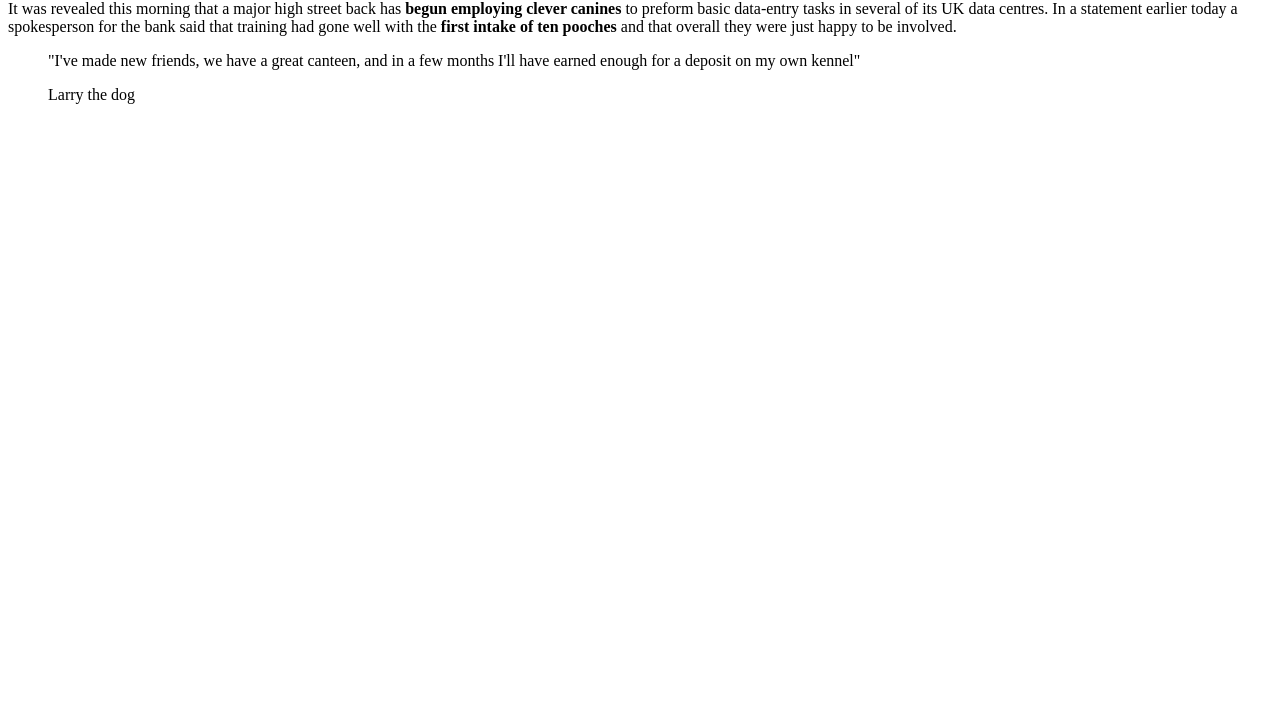
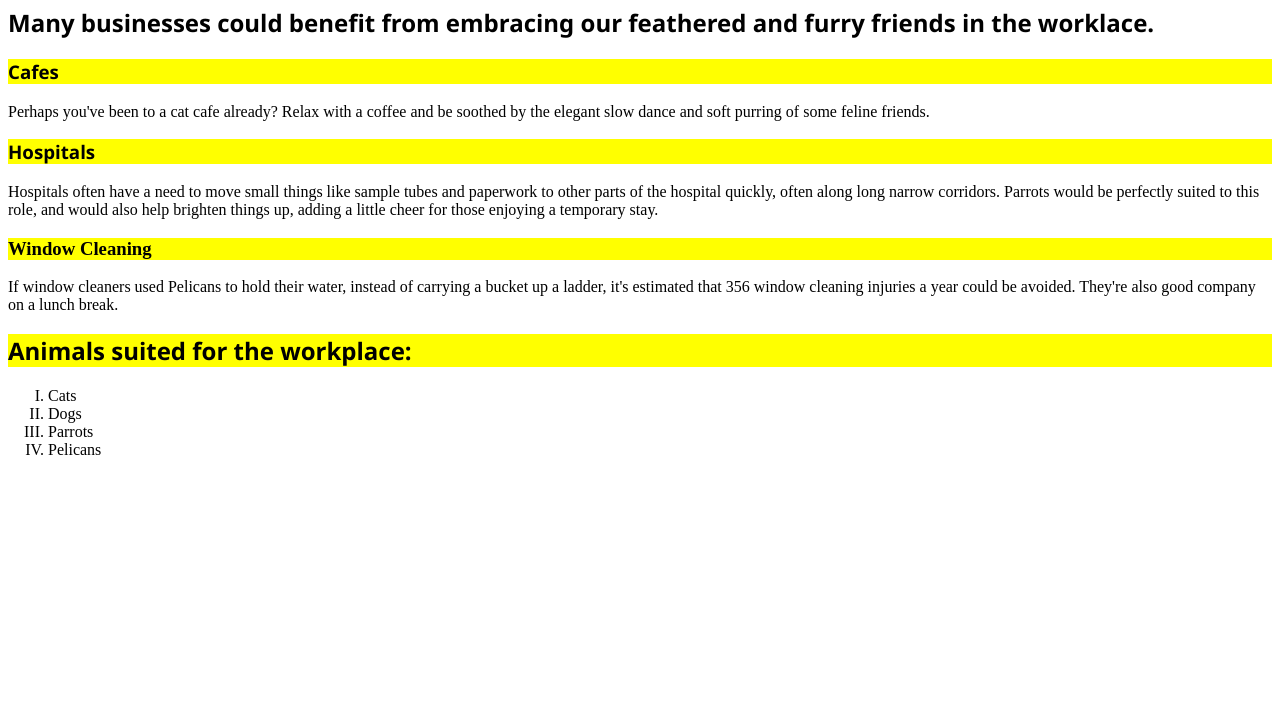
Before and after one commit to DMU-P2587722/labs, a plain HTML site: page home.html in a window 1280 px wide. Shown: the part 80-800 px from the top of the page. Drawn offline with Linux system fonts and the light colour scheme.

Commit message:
Add files via upload

```diff
--- a/home.html
+++ b/home.html
@@ -2,16 +2,32 @@
 <html lang="en" dir="ltr">
   <head>
     <meta charset="utf-8">
-
-    <title>First Week</title>
+    <title>Second Week task</title>
     <meta name="viewport" content="width=device-width, initial-scale=1.0" />
   </head>
   <body>
-<h1>Dogs Become Valuable Employees at Bank</h1>
-<p>It was revealed this morning that a major high street back has <strong>begun employing clever canines</strong> to preform basic data-entry tasks in several of its UK data centres. In a statement earlier today a spokesperson for the bank said that training had gone well with the <strong>first intake of ten pooches</strong> and that overall they were just happy to be involved.</p>
-<blockquote>
-  <p>"I've made new friends, we have a great canteen, and in a few months I'll have earned enough for a deposit on my own kennel"</p>
-  <footer>Larry the dog</footer>
-</blockquote>
+
+
+
+
+
+
+
+<h1 style="color:black; background-color:yellow; font-family:segoe ui">Business Suited to Animal Employees</h1>
+<h2 style="font-family:segoe ui">Many businesses could benefit from embracing our feathered and furry friends in the worklace.</h2>
+<h3 style="font-family:segoe ui; color:black; background-color:yellow">Cafes</h3>
+<p style="font-family:segoe ui light">Perhaps you've been to a cat cafe already? Relax with a coffee and be soothed by the elegant slow dance and soft purring of some feline friends.</p>
+<h3 style="font-family:segoe ui; color:black; background-color:yellow">Hospitals</h3>
+<p style="font-family:segoe ui light">Hospitals often have a need to move small things like sample tubes and paperwork to other parts of the hospital quickly, often along long narrow corridors. Parrots would be perfectly suited to this role, and would also help brighten things up, adding a little cheer for those enjoying a temporary stay.</p>
+<h3 style="font-family:segoe ui
+color:black; background-color:yellow">Window Cleaning</h3>
+<p style="font-family:segoe ui light">If window cleaners used Pelicans to hold their water, instead of carrying a bucket up a ladder, it's estimated that 356 window cleaning injuries a year could be avoided. They're also good company on a lunch break.</p>
+<h2 style="font-family:segoe ui; color:black; background-color:yellow">Animals suited for the workplace:</h2>
+<ol style="list-style-type: upper-roman; font-family: segoe ui light">
+  <li>Cats</li>
+  <li>Dogs</li>
+  <li>Parrots</li>
+  <li>Pelicans</li>
+</ol>
   </body>
 </html>
```
